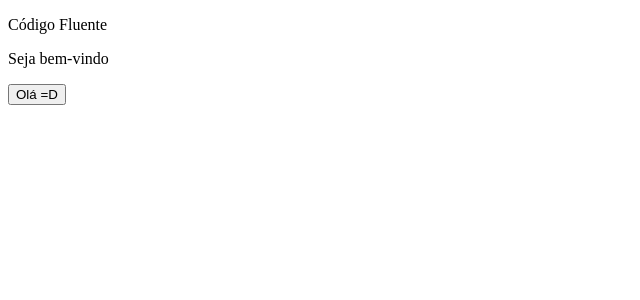
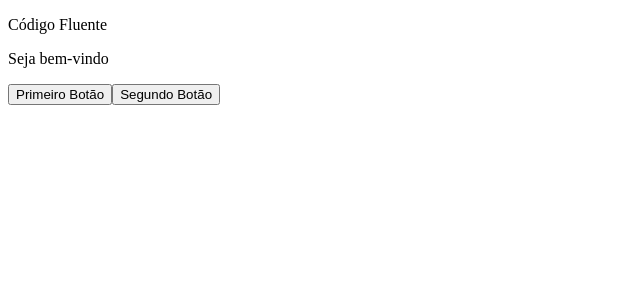
Before and after one commit to toticavalcanti/react-from-scratch-with-webpack, a React app: page / in a window 1280 px wide. Shown: the top 300 px of the page, without its empty margins (0-640 px from the left). Built offline with nearby package versions, Linux system fonts and the light colour scheme.

Commit message:
create two buttons

```diff
--- a/package.json
+++ b/package.json
@@ -6,7 +6,7 @@
   "scripts": {
     "build": "webpack --mode production",
     "dev": "webpack --mode development",
-    "start:dev": "webpack serve --port 8081",
+    "start": "webpack serve --open --hot --mode development --port 8081",
     "eslint": "eslint ./src/*.js"
   },
   "keywords": [],
--- a/src/App.js
+++ b/src/App.jsx
@@ -1,11 +1,15 @@
 import React from 'react';
-import Button from './Button';
+
+const buttonA = <button>Primeiro Botão</button>
+const buttonB =  <button>Segundo Botão</button>
+
 const App = () => {
   return (
     <div>
       <p>Código Fluente</p>
       <p>Seja bem-vindo</p>
-      <Button />
+      {buttonA}
+      {buttonB}
     </div>
   );
 };
--- a/src/Button.js
+++ /dev/null
@@ -1,9 +0,0 @@
-import React from 'react';
-
-const Button = () =>  {
-  return(
-    <button>Olá =D</button>
-  )
-}
-
-export default Button;
--- a/webpack.config.js
+++ b/webpack.config.js
@@ -21,6 +21,9 @@ module.exports = {
       }
     ]
   },
+  resolve: {
+    extensions: ['.js', '.jsx']
+  },
   plugins: [
     new HtmlWebPackPlugin({
       template: "./src/index.html",
```
